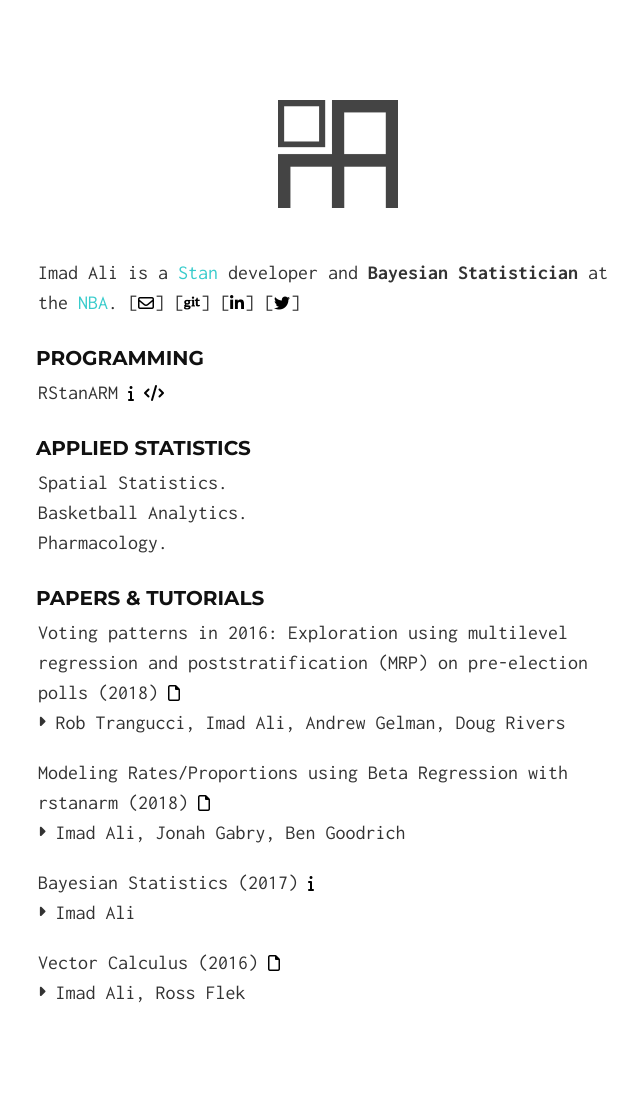
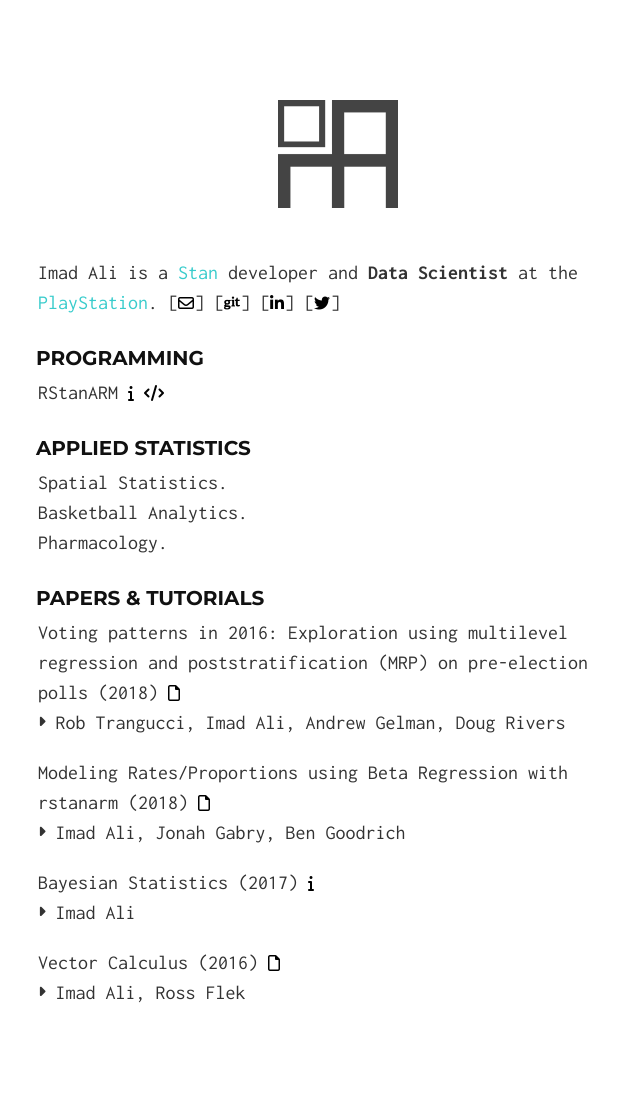
Before and after one commit to imadmali/imadmali.github.io, a Jekyll site: the page built from index.md, in a window 1280 px wide. Shown: the whole page, without its empty margins (302-942 px from the left). Built offline with Jekyll 4.4.1, drawn with Linux system fonts in a browser that asks for light colours; nearby versions of some CDN libraries.

Commit message:
updating employer

```diff
--- a/index.md
+++ b/index.md
@@ -7,7 +7,7 @@ layout: default
 </div>
 <br>
 
-Imad Ali is a [Stan](http://mc-stan.org/) developer and **Bayesian Statistician** at the [NBA](http://stats.nba.com/).
+Imad Ali is a [Stan](http://mc-stan.org/) developer and **Data Scientist** at the [PlayStation](https://www.playstation.com/en-us/).
 [[<i class="fa fa-envelope-o"></i>](mailto:imad.ali@columbia.edu){: .awe-ico }]
 [[<i class="fa fa-git"></i>](https://github.com/imadmali){: .awe-ico }]
 [[<i class="fa fa-linkedin"></i>](https://www.linkedin.com/in/imadmali){: .awe-ico }]
```
